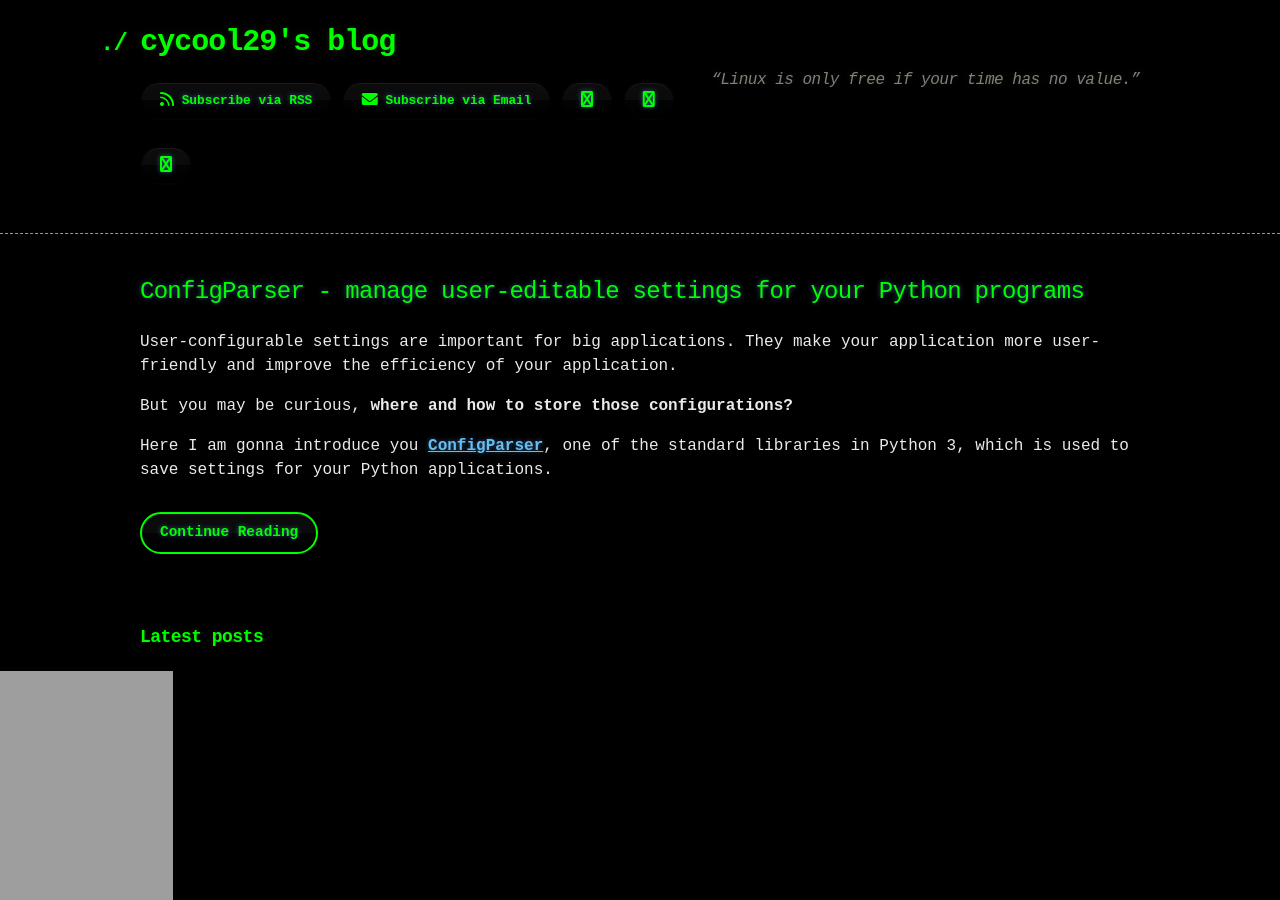
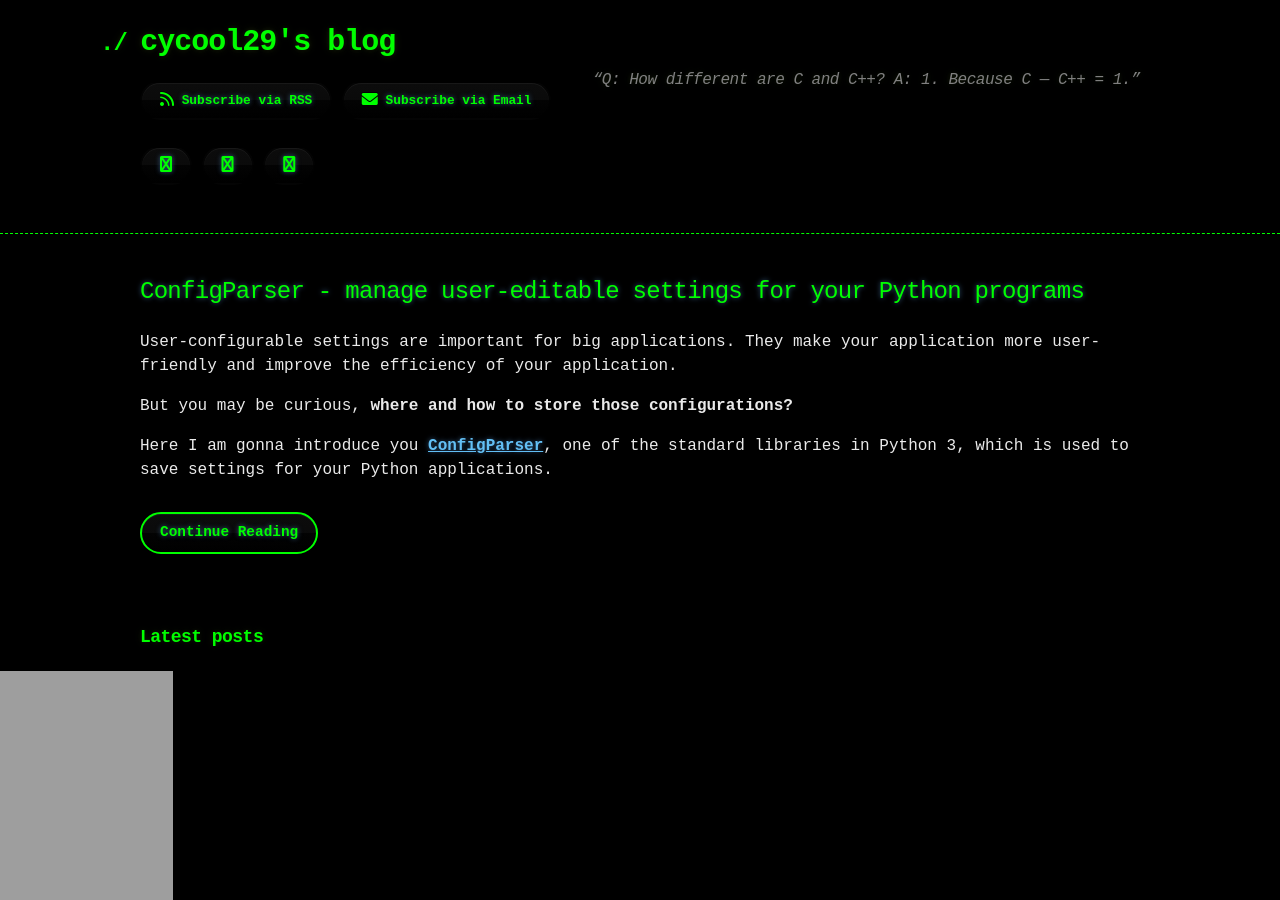
Before and after one commit to cycool29/cycool29.github.io, a Jekyll site: the page built from index.md, in a window 1280 px wide and 900 px high. Built offline with Jekyll 4.4.1, drawn with Linux system fonts in a browser that asks for light colours; a style sheet for code colours, icons or effects is not loaded.

Commit message:
Update quotes

```diff
--- a/_config.yml
+++ b/_config.yml
@@ -1,5 +1,5 @@
 title: cycool29's blog
-description: "“Linux is only free if your time has no value.” "
+description: "“Q: How different are C and C++? A: 1. Because C — C++ = 1.” "
 author: cycool29
 url: https://cycool29.github.io
 timezone: UTC
```
